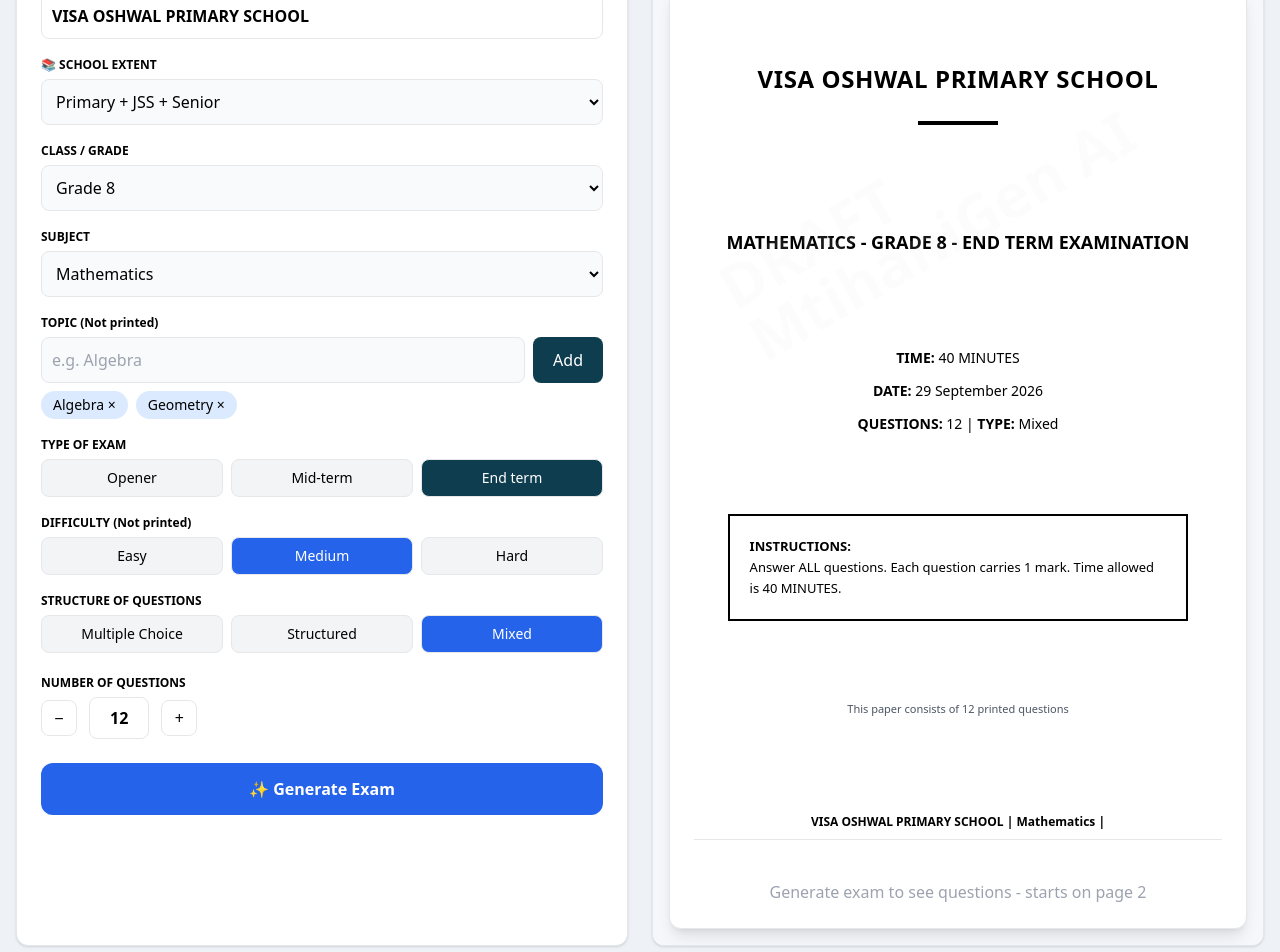
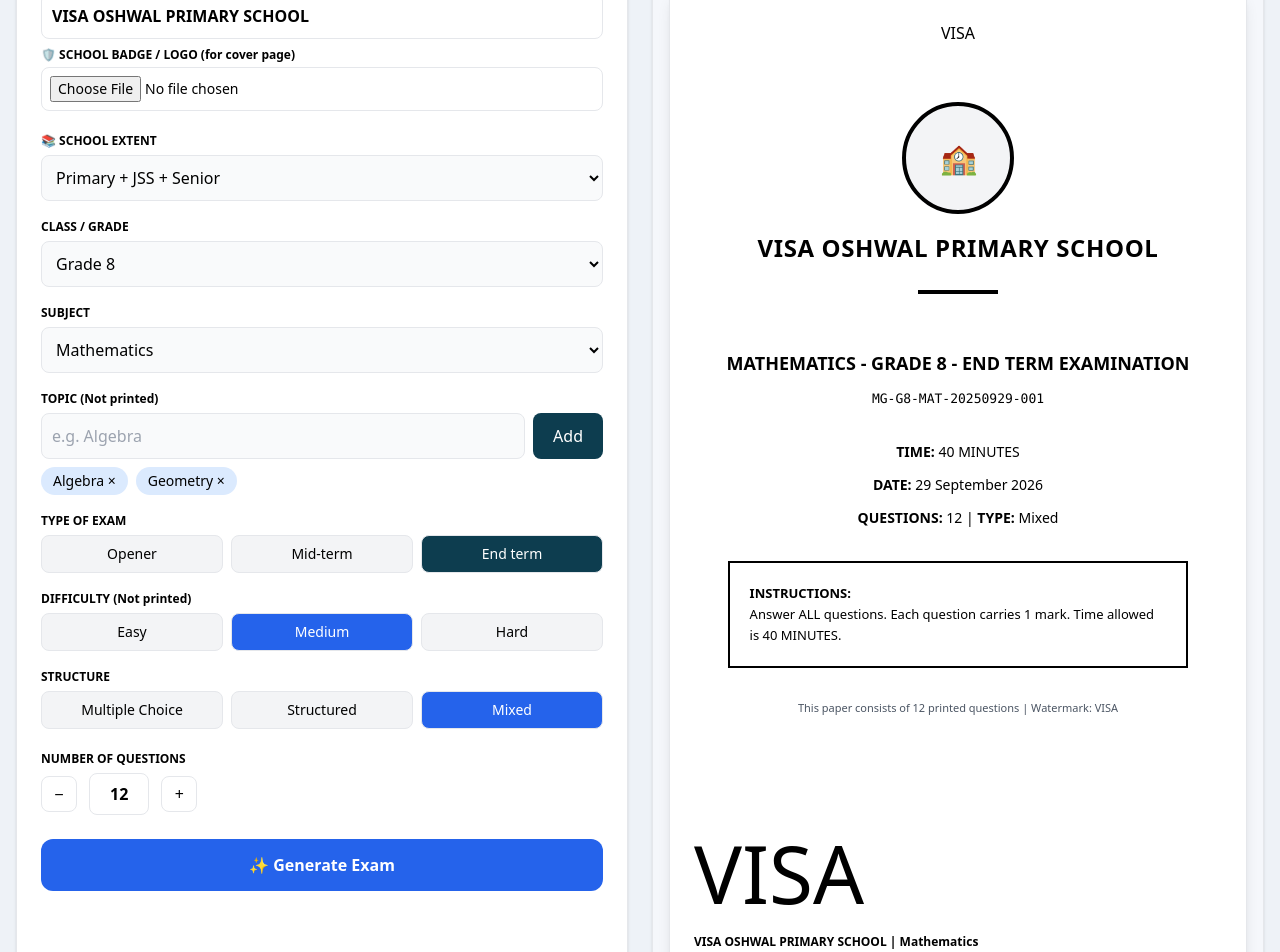
Before and after one commit to muhsinswaleh69-max/mtihanigen-ai, a Next.js app: page / in a window 1280 px wide. Shown: the part 200-1152 px from the top of the page. Built offline with nearby package versions, Linux system fonts and the light colour scheme.

Commit message:
Update page.tsx

```diff
--- a/app/page.tsx
+++ b/app/page.tsx
@@ -17,74 +17,32 @@ const subjectsByGrade: Record<string, string[]> = {
 };
 
 const suggestedTopics: Record<string, string[]> = {
-  "Kiswahili": ["Sarufi", "Ufahamu", "Insha", "Fasihi", "Methali"],
+  "Kiswahili": ["Sarufi", "Ufahamu", "Insha", "Fasihi"],
   "Mathematics": ["Algebra", "Geometry", "Triangles", "Logarithms", "Quadratic Equations", "Heron's Formula"],
   "English": ["Grammar", "Comprehension", "Composition"],
   "Integrated Science": ["Energy", "Forces", "Environment"],
-  "Biology": ["Cells", "Nutrition", "Reproduction"],
-  "Physics": ["Forces", "Energy", "Electricity"],
 };
 
 function RealDiagram({ desc, figNum }: { desc: string, figNum: number }) {
   const d = desc.toLowerCase();
   let svg: any = null;
-
-  // EXACT TRIANGLE ABC with sides - like your photo Q11
   if (d.includes("triangle")) {
-    const abMatch = desc.match(/AB\s*=\s*(\d+)/i);
-    const bcMatch = desc.match(/BC\s*=\s*(\d+)/i);
-    const acMatch = desc.match(/AC\s*=\s*(\d+)/i);
-    const AB = abMatch? abMatch[1] : "5";
-    const BC = bcMatch? bcMatch[1] : "7";
-    const AC = acMatch? acMatch[1] : "8";
-
-    svg = (
-      <svg viewBox="0 0 340 200" className="w-full h-[200px] bg-white">
-        {/* Real triangle */}
-        <polygon points="50,150 200,150 90,40" fill="white" stroke="black" strokeWidth="2.5" strokeLinejoin="round"/>
-        {/* Vertex labels */}
-        <text x="30" y="160" fontSize="14" fontWeight="bold">A</text>
-        <text x="205" y="160" fontSize="14" fontWeight="bold">B</text>
-        <text x="80" y="25" fontSize="14" fontWeight="bold">C</text>
-        {/* Side labels - EXACT */}
-        <text x="115" y="165" fontSize="12" fontWeight="bold">{AB} cm</text>
-        <text x="150" y="85" fontSize="12" fontWeight="bold">{BC} cm</text>
-        <text x="35" y="95" fontSize="12" fontWeight="bold">{AC} cm</text>
-        {/* Small right angle marks if needed */}
-        <circle cx="50" cy="150" r="3" fill="black"/>
-        <circle cx="200" cy="150" r="3" fill="black"/>
-        <circle cx="90" cy="40" r="3" fill="black"/>
-      </svg>
-    );
-  }
-  // CIRCLE
-  else if (d.includes("circle")) {
+    const AB = desc.match(/AB\s*=\s*(\d+)/i)?.[1] || "5";
+    const BC = desc.match(/BC\s*=\s*(\d+)/i)?.[1] || "7";
+    const AC = desc.match(/AC\s*=\s*(\d+)/i)?.[1] || "8";
+    svg = (<svg viewBox="0 0 340 200" className="w-full h-[200px] bg-white"><polygon points="50,150 200,150 90,40" fill="white" stroke="black" strokeWidth="2.5"/><text x="30" y="160" fontSize="14" fontWeight="bold">A</text><text x="205" y="160" fontSize="14" fontWeight="bold">B</text><text x="80" y="25" fontSize="14" fontWeight="bold">C</text><text x="115" y="165" fontSize="12" fontWeight="bold">{AB} cm</text><text x="150" y="85" fontSize="12" fontWeight="bold">{BC} cm</text><text x="35" y="95" fontSize="12" fontWeight="bold">{AC} cm</text><circle cx="50" cy="150" r="3" fill="black"/><circle cx="200" cy="150" r="3" fill="black"/><circle cx="90" cy="40" r="3" fill="black"/></svg>);
+  } else if (d.includes("circle")) {
     const r = desc.match(/(\d+)\s*cm/)?.[1] || "7";
-    svg = (<svg viewBox="0 0 300 180" className="w-full h-[180px] bg-white"><circle cx="150" cy="90" r="60" fill="none" stroke="black" strokeWidth="2.5"/><line x1="150" y1="90" x2="210" y2="90" stroke="black" strokeWidth="1.5"/><text x="170" y="80" fontSize="12">{r} cm radius</text><circle cx="150" cy="90" r="2.5" fill="black"/></svg>);
-  }
-  // RECTANGLE
-  else if (d.includes("rectangle") || d.includes("length") && d.includes("width")) {
-    svg = (<svg viewBox="0 0 300 180" className="w-full h-[180px] bg-white"><rect x="60" y="40" width="180" height="100" fill="none" stroke="black" strokeWidth="2.5"/><text x="140" y="35" fontSize="12">Length</text><text x="20" y="95" fontSize="12">Width</text></svg>);
-  }
-  // PENDULUM / PHYSICS
-  else if (d.includes("pendulum") || d.includes("bob") || d.includes("lever")) {
-    svg = (<svg viewBox="0 0 300 180" className="w-full h-[180px] bg-white"><line x1="50" y1="20" x2="250" y2="20" stroke="black" strokeWidth="3"/><line x1="150" y1="20" x2="150" y2="110" stroke="black" strokeWidth="2"/><circle cx="150" cy="130" r="20" fill="none" stroke="black" strokeWidth="2.5"/></svg>);
-  }
-  else {
+    svg = (<svg viewBox="0 0 300 180" className="w-full h-[180px] bg-white"><circle cx="150" cy="90" r="60" fill="none" stroke="black" strokeWidth="2.5"/><line x1="150" y1="90" x2="210" y2="90" stroke="black" strokeWidth="1.5"/><text x="170" y="80" fontSize="12">{r} cm radius</text></svg>);
+  } else {
     svg = (<svg viewBox="0 0 340 160" className="w-full h-[160px] bg-white"><rect x="20" y="20" width="300" height="110" rx="10" fill="white" stroke="black" strokeWidth="2"/><text x="170" y="80" textAnchor="middle" fontSize="13" fontWeight="bold">{desc.slice(0,60)}</text></svg>);
   }
-
-  return (
-    <div className="my-6 border-[3px] border-black bg-white">
-      <div className="bg-black text-white text-[11px] font-bold px-3 py-1.5 flex justify-between"><span>DIAGRAM {figNum}</span><span>EXACT FIGURE - PRINTABLE</span></div>
-      <div className="p-2 bg-white flex justify-center">{svg}</div>
-      <div className="px-3 py-1.5 text-[11px] text-center border-t bg-gray-50">{desc}</div>
-    </div>
-  );
+  return (<div className="my-6 border-[3px] border-black bg-white"><div className="bg-black text-white text-[11px] font-bold px-3 py-1.5">DIAGRAM {figNum}</div><div className="p-2 bg-white flex justify-center">{svg}</div><div className="px-3 py-1.5 text-[11px] text-center border-t bg-gray-50">{desc}</div></div>);
 }
 
 export default function Home() {
   const [schoolName, setSchoolName] = useState("VISA OSHWAL PRIMARY SCHOOL");
+  const [schoolLogo, setSchoolLogo] = useState<string | null>(null);
   const [schoolLevel, setSchoolLevel] = useState("Primary + JSS + Senior");
   const [grade, setGrade] = useState("Grade 8");
   const [subject, setSubject] = useState("Mathematics");
@@ -99,6 +57,17 @@ export default function Home() {
   const [isEditing, setIsEditing] = useState(false);
   const [paperCode, setPaperCode] = useState("");
   const printRef = useRef<HTMLDivElement>(null);
+
+  const firstName = schoolName.split(" ")[0] || "SCHOOL";
+
+  const handleLogoUpload = (e: React.ChangeEvent<HTMLInputElement>) => {
+    const file = e.target.files?.[0];
+    if(file){
+      const reader = new FileReader();
+      reader.onload = (ev) => setSchoolLogo(ev.target?.result as string);
+      reader.readAsDataURL(file);
+    }
+  };
 
   const getAllowedGrades = () => {
     if (schoolLevel === "Primary Only") return ["Grade 1","Grade 2","Grade 3","Grade 4","Grade 5","Grade 6"];
@@ -131,7 +100,7 @@ export default function Home() {
     const content = printRef.current.innerHTML;
     const win = window.open('', '', 'height=900,width=800');
     if(win){
-      win.document.write(`<html><head><title>${schoolName}</title><style>body{font-family: Times New Roman, serif; margin:0; color:black;}.cover-page{min-height:100vh;display:flex;flex-direction:column;justify-content:space-between;align-items:center;text-align:center;padding:40px 30px;box-sizing:border-box;page-break-after:always}.questions-page{padding:30px; font-size:13px; line-height:1.7} svg{max-width:100%}</style></head><body>${content}</body></html>`);
+      win.document.write(`<html><head><title>${schoolName}</title><style>body{font-family: Times New Roman, serif; margin:0; color:black;}.cover-page{min-height:100vh;display:flex;flex-direction:column;justify-content:space-between;align-items:center;text-align:center;padding:40px 30px;box-sizing:border-box;page-break-after:always;position:relative;overflow:hidden}.watermark{position:absolute;top:50%;left:50%;transform:translate(-50%,-50%) rotate(-30deg);font-size:90px;font-weight:900;color:rgba(0,0,0,0.07);letter-spacing:5px;pointer-events:none;z-index:0;white-space:nowrap}.questions-page{padding:30px; font-size:13px; line-height:1.7; position:relative; overflow:hidden} @media print{.cover-page{height:100vh;}}</style></head><body>${content}</body></html>`);
       win.document.close(); win.focus(); setTimeout(()=>win.print(), 400);
     }
   };
@@ -143,14 +112,7 @@ export default function Home() {
     return parts.map((part, i) => {
       if (part.startsWith("[DIAGRAM:")) { fig++; const desc = part.replace("[DIAGRAM:", "").replace("]", "").trim(); return <RealDiagram key={i} desc={desc} figNum={fig} />; }
       else {
-        let cleaned = part
-         .replace(/\\\(/g, "").replace(/\\\)/g, "")
-         .replace(/\\\[/g, "").replace(/\\\]/g, "")
-         .replace(/\\x\^2/g, "x²").replace(/\^2/g, "²").replace(/\^3/g, "³")
-         .replace(/\\log_2/g, "log₂").replace(/_2/g, "₂")
-         .replace(/\*\*(.*?)\*\*/g, "<strong>$1</strong>")
-         .replace(/\*/g, "")
-         .replace(/\n/g, "<br/>");
+        let cleaned = part.replace(/\\\(/g, "").replace(/\\\)/g, "").replace(/\\\[/g, "").replace(/\\\]/g, "").replace(/\\x\^2/g, "x²").replace(/\^2/g, "²").replace(/_2/g, "₂").replace(/\*\*(.*?)\*\*/g, "<strong>$1</strong>").replace(/\*/g, "").replace(/\n/g, "<br/>");
         return <span key={i} dangerouslySetInnerHTML={{ __html: cleaned }} />;
       }
     });
@@ -162,18 +124,27 @@ export default function Home() {
 
   return (
     <div className="min-h-screen bg-[#eef2f7]">
-      <div className="bg-[#0d3d4f] text-white p-4 flex justify-between items-center"><div className="flex items-center gap-3"><div className="w-10 h-10 bg-white/20 rounded-full flex items-center justify-center">🧠</div><h1 className="text-xl font-bold">MtihaniGen AI</h1></div><div className="text-right text-sm"><div className="font-bold">{schoolName}</div></div></div>
+      <div className="bg-[#0d3d4f] text-white p-4 flex justify-between items-center"><div className="flex items-center gap-3"><div className="w-10 h-10 bg-white/20 rounded-full flex items-center justify-center">🧠</div><h1 className="text-xl font-bold">MtihaniGen AI</h1></div><div className="text-right text-sm"><div className="font-bold">{schoolName}</div><div className="text-xs opacity-80">Selling Version</div></div></div>
       <div className="max-w-7xl mx-auto p-4 grid lg:grid-cols-2 gap-6 mt-4">
         <div className="bg-white rounded-xl p-6 shadow border">
           <h2 className="text-xl font-bold text-[#0d3d4f]">Create New Exam</h2>
-          <label className="text-xs font-bold mt-4 block">🏫 SCHOOL NAME</label><input value={schoolName} onChange={e=>setSchoolName(e.target.value.toUpperCase())} className="w-full border p-2.5 rounded-lg mt-1 font-bold mb-3" />
+
+          <label className="text-xs font-bold mt-4 block">🏫 SCHOOL NAME</label>
+          <input value={schoolName} onChange={e=>setSchoolName(e.target.value.toUpperCase())} className="w-full border p-2.5 rounded-lg mt-1 font-bold mb-2" />
+
+          <label className="text-xs font-bold block">🛡️ SCHOOL BADGE / LOGO (for cover page)</label>
+          <div className="flex items-center gap-3 mt-1 mb-4">
+            <input type="file" accept="image/*" onChange={handleLogoUpload} className="text-sm border p-2 rounded-lg w-full" />
+            {schoolLogo && <img src={schoolLogo} alt="badge" className="w-12 h-12 rounded-full border object-cover"/>}
+          </div>
+
           <label className="text-xs font-bold">📚 SCHOOL EXTENT</label><select value={schoolLevel} onChange={e=>setSchoolLevel(e.target.value)} className="w-full border p-2.5 rounded-lg mt-1 bg-gray-50 mb-3"><option>Primary Only</option><option>Primary + JSS</option><option>JSS Only</option><option>Senior Only</option><option>Primary + JSS + Senior</option></select>
           <label className="text-xs font-bold">CLASS / GRADE</label><select value={grade} onChange={e=>setGrade(e.target.value)} className="w-full border p-2.5 rounded-lg mt-1 bg-gray-50 mb-3">{getAllowedGrades().map(g=><option key={g}>{g}</option>)}</select>
           <label className="text-xs font-bold">SUBJECT</label><select value={subject} onChange={e=>setSubject(e.target.value)} className="w-full border p-2.5 rounded-lg mt-1 bg-gray-50 mb-3">{subjectsByGrade[grade]?.map(s=><option key={s}>{s}</option>)}</select>
           <label className="text-xs font-bold">TOPIC (Not printed)</label><div className="flex gap-2 mt-1 mb-2"><input list="topic-suggestions" value={topicInput} onChange={e=>setTopicInput(e.target.value)} onKeyDown={e=>e.key==='Enter'&&addTopic()} placeholder={`e.g. ${suggestedTopics[subject]?.[0]||'Enter'}`} className="flex-1 border p-2.5 rounded-lg bg-gray-50" /><datalist id="topic-suggestions">{(suggestedTopics[subject]||[]).map(t=><option key={t} value={t}/>)}</datalist><button onClick={addTopic} className="bg-[#0d3d4f] text-white px-5 rounded-lg">Add</button></div><div className="flex flex-wrap gap-2 mb-3">{topics.map(t=><span key={t} className="bg-blue-100 px-3 py-1 rounded-full text-sm">{t} <button onClick={()=>removeTopic(t)}>×</button></span>)}</div>
           <label className="text-xs font-bold">TYPE OF EXAM</label><div className="flex gap-2 mb-3 mt-1">{["Opener","Mid-term","End term"].map(type=><button key={type} onClick={()=>setExamType(type)} className={`flex-1 py-2 rounded-lg border text-sm ${examType===type?'bg-[#0d3d4f] text-white':'bg-gray-100'}`}>{type}</button>)}</div>
           <label className="text-xs font-bold">DIFFICULTY (Not printed)</label><div className="flex gap-2 mb-3 mt-1">{["Easy","Medium","Hard"].map(d=><button key={d} onClick={()=>setDifficulty(d)} className={`flex-1 py-2 rounded-lg border text-sm ${difficulty===d?'bg-blue-600 text-white':'bg-gray-100'}`}>{d}</button>)}</div>
-          <label className="text-xs font-bold">STRUCTURE OF QUESTIONS</label><div className="flex gap-2 mb-4 mt-1">{["Multiple Choice","Structured","Mixed"].map(s=><button key={s} onClick={()=>setStructure(s)} className={`flex-1 py-2 rounded-lg border text-sm ${structure===s?'bg-blue-600 text-white':'bg-gray-100'}`}>{s}</button>)}</div>
+          <label className="text-xs font-bold">STRUCTURE</label><div className="flex gap-2 mb-4 mt-1">{["Multiple Choice","Structured","Mixed"].map(s=><button key={s} onClick={()=>setStructure(s)} className={`flex-1 py-2 rounded-lg border text-sm ${structure===s?'bg-blue-600 text-white':'bg-gray-100'}`}>{s}</button>)}</div>
           <label className="text-xs font-bold">NUMBER OF QUESTIONS</label><div className="flex items-center gap-3 mt-1 mb-6"><button onClick={()=>setNumQ(Math.max(5,numQ-1))} className="border w-9 h-9 rounded-lg">−</button><span className="border px-5 py-2 rounded-lg font-bold">{numQ}</span><button onClick={()=>setNumQ(Math.min(100,numQ+1))} className="border w-9 h-9 rounded-lg">+</button></div>
           <button onClick={generateExam} disabled={loading} className="w-full bg-blue-600 text-white py-3.5 rounded-xl font-bold">{loading?"Generating...":"✨ Generate Exam"}</button>
         </div>
@@ -181,17 +152,31 @@ export default function Home() {
         <div className="bg-white rounded-xl shadow border overflow-hidden">
           <div className="flex justify-between items-center p-4 border-b"><h2 className="font-bold">Preview</h2><div className="flex gap-2"><button onClick={()=>setIsEditing(!isEditing)} className={`border text-sm px-3 py-1.5 rounded-lg ${isEditing?'bg-yellow-400':'bg-white'}`}>{isEditing?"✔ Done":"✏️ Edit"}</button><button onClick={handleDownloadPDF} disabled={!exam} className="bg-[#0d3d4f] text-white text-sm px-4 py-1.5 rounded-lg">⬇ Download PDF</button></div></div>
           <div className="p-4 bg-[#f5f7fb] min-h-[800px]">
-            <div className="bg-white rounded-xl shadow-lg border overflow-hidden relative">
-              <div className="absolute top-40 left-10 text-gray-200 text-6xl rotate-[-30deg] opacity-10 font-bold pointer-events-none z-10">DRAFT<br/>MtihaniGen AI</div>
+            <div className="bg-white rounded-xl shadow-lg border overflow-hidden">
               <div ref={printRef}>
-                <div className="cover-page p-8 text-center" style={{minHeight:'100vh', display:'flex', flexDirection:'column', justifyContent:'space-between', pageBreakAfter:'always'}}>
-                  <div><h1 className="text-[24px] font-bold uppercase tracking-wide mt-10">{schoolName}</h1><div className="w-20 h-1 bg-black mx-auto my-6"></div></div>
-                  <div><h2 className="text-[18px] font-bold uppercase">{subject} - {grade.toUpperCase()} - {examType.toUpperCase()} EXAMINATION</h2><p className="text-[13px] mt-3 font-mono">{paperCode}</p></div>
-                  <div className="space-y-3 text-[14px]"><p><strong>{isKiswahili?"MUDA":"TIME"}:</strong> {durationText}</p><p><strong>{isKiswahili?"TAREHE":"DATE"}:</strong> {dateText}</p><p><strong>{isKiswahili?"MASWALI":"QUESTIONS"}:</strong> {numQ} | <strong>{isKiswahili?"AINA":"TYPE"}:</strong> {structure}</p></div>
-                  <div className="border-2 border-black p-5 text-left text-[13px] max-w-[90%] mx-auto leading-relaxed"><strong>{isKiswahili?"MAELEKEZO:":"INSTRUCTIONS:"}</strong><br/>{isKiswahili? `Jibu maswali YOTE. Kila swali lina alama 1. Muda uliotolewa ni ${durationText}.` : `Answer ALL questions. Each question carries 1 mark. Time allowed is ${durationText}.`}</div>
-                  <div className="mb-10"><p className="text-[11px] text-gray-600">This paper consists of {numQ} printed questions</p></div>
+                {/* COVER PAGE WITH BADGE + WATERMARK */}
+                <div className="cover-page p-8 text-center relative" style={{minHeight:'100vh', display:'flex', flexDirection:'column', justifyContent:'space-between', pageBreakAfter:'always'}}>
+                  <div className="watermark">{firstName}</div>
+                  <div className="relative z-10 flex flex-col items-center">
+                    {schoolLogo? <img src={schoolLogo} alt="School Badge" className="w-28 h-28 object-contain rounded-full border-4 border-black shadow-lg mt-6 mb-4 bg-white"/> : <div className="w-28 h-28 rounded-full border-4 border-black flex items-center justify-center mt-6 mb-4 bg-gray-100 text-3xl">🏫</div>}
+                    <h1 className="text-[24px] font-bold uppercase tracking-wide">{schoolName}</h1>
+                    <div className="w-20 h-1 bg-black mx-auto my-6"></div>
+                  </div>
+                  <div className="relative z-10"><h2 className="text-[18px] font-bold uppercase">{subject} - {grade.toUpperCase()} - {examType.toUpperCase()} EXAMINATION</h2><p className="text-[13px] mt-3 font-mono">{paperCode || "MG-G8-MAT-20250929-001"}</p></div>
+                  <div className="relative z-10 space-y-3 text-[14px]"><p><strong>{isKiswahili?"MUDA":"TIME"}:</strong> {durationText}</p><p><strong>{isKiswahili?"TAREHE":"DATE"}:</strong> {dateText}</p><p><strong>{isKiswahili?"MASWALI":"QUESTIONS"}:</strong> {numQ} | <strong>{isKiswahili?"AINA":"TYPE"}:</strong> {structure}</p></div>
+                  <div className="relative z-10 border-2 border-black p-5 text-left text-[13px] max-w-[90%] mx-auto leading-relaxed bg-white/80"><strong>{isKiswahili?"MAELEKEZO:":"INSTRUCTIONS:"}</strong><br/>{isKiswahili? `Jibu maswali YOTE. Kila swali lina alama 1. Muda uliotolewa ni ${durationText}.` : `Answer ALL questions. Each question carries 1 mark. Time allowed is ${durationText}.`}</div>
+                  <div className="relative z-10 mb-10"><p className="text-[11px] text-gray-600">This paper consists of {numQ} printed questions | Watermark: {firstName}</p></div>
                 </div>
-                <div className="questions-page p-6"><div className="text-center font-bold text-[12px] mb-4 border-b pb-2">{schoolName} | {subject} | {paperCode}</div>{!exam && <p className="text-gray-400 text-center mt-10">Generate exam to see questions - starts on page 2</p>}{exam && <div className={`text-[13px] leading-7 ${isEditing?'border-2 border-dashed border-yellow-400 p-2':''}`} contentEditable={isEditing} suppressContentEditableWarning>{renderExam(exam)}</div>}</div>
+
+                {/* QUESTIONS PAGE WITH WATERMARK TOO */}
+                <div className="questions-page p-6 relative">
+                  <div className="watermark" style={{fontSize:'80px'}}>{firstName}</div>
+                  <div className="relative z-10">
+                    <div className="text-center font-bold text-[12px] mb-4 border-b pb-2 flex justify-between"><span>{schoolName} | {subject}</span><span>{paperCode}</span></div>
+                    {!exam && <p className="text-gray-400 text-center mt-10">Generate exam to see exact diagrams here</p>}
+                    {exam && <div className={`text-[13px] leading-7 ${isEditing?'border-2 border-dashed border-yellow-400 p-2':''}`} contentEditable={isEditing} suppressContentEditableWarning>{renderExam(exam)}</div>}
+                  </div>
+                </div>
               </div>
             </div>
           </div>
```
